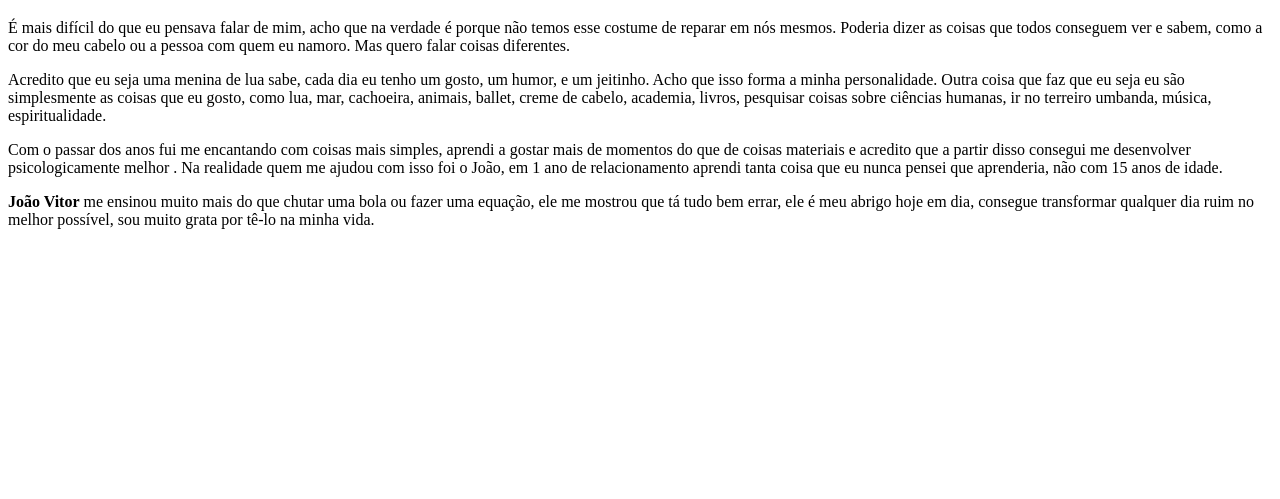
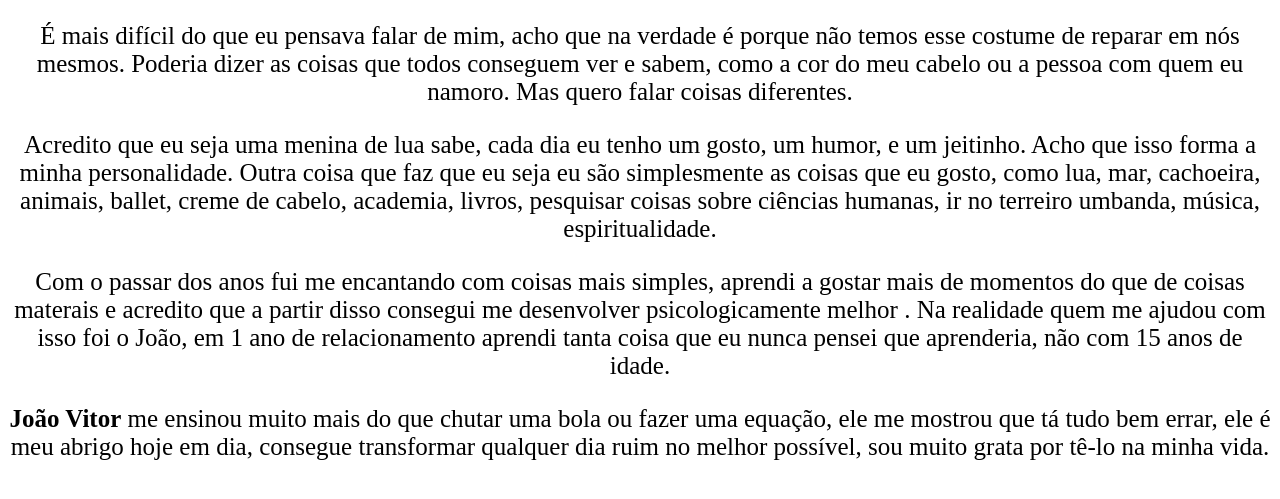
Before and after one commit to carolrcbatista/carolrcbatista, a plain HTML site: page indexac.html in a window 1280 px wide. Shown: the part 87-586 px from the top of the page. Drawn offline with Linux system fonts and the light colour scheme.

Commit message:
Add files via upload

```diff
--- a/indexac.html
+++ b/indexac.html
@@ -7,10 +7,10 @@
 </head>
 <body>
 <h1>eu</h1>
- <p>É mais difícil do que eu pensava falar de mim, acho que na verdade é porque não temos esse costume de reparar em nós mesmos. Poderia dizer as coisas que todos conseguem ver e sabem, como a cor do meu cabelo ou a pessoa com quem eu namoro. Mas quero falar coisas diferentes.</p>
-  <p>Acredito que eu seja uma menina de lua sabe, cada dia eu tenho um gosto, um humor, e um jeitinho. Acho que isso forma a minha personalidade. Outra coisa que faz que eu seja eu são simplesmente as coisas que eu gosto, como lua, mar, cachoeira, animais, ballet, creme de cabelo, academia, livros, pesquisar coisas sobre ciências humanas, ir no terreiro umbanda, música, espiritualidade.</p>
-     <p>Com o passar dos anos fui me encantando com coisas mais simples, aprendi a gostar mais de momentos do que de coisas materiais e acredito que a partir disso consegui me desenvolver psicologicamente melhor . Na realidade quem me ajudou com isso foi o João, em 1 ano de relacionamento aprendi tanta coisa que eu nunca pensei que aprenderia, não com 15 anos de idade.</p>
-      <p><strong>João Vitor</strong> me ensinou muito mais do que chutar uma bola ou fazer uma equação, ele me mostrou que tá tudo bem errar, ele é meu abrigo hoje em dia, consegue transformar qualquer dia ruim no melhor possível, sou muito grata por tê-lo na minha vida. </p>
+ <p style=" text-align: center ;font-size: 25px;">É mais difícil do que eu pensava falar de mim, acho que na verdade é porque não temos esse costume de reparar em nós mesmos. Poderia dizer as coisas que todos conseguem ver e sabem, como a cor do meu cabelo ou a pessoa com quem eu namoro. Mas quero falar coisas diferentes.</p>
+  <p style="text-align: center;font-size: 25px;">Acredito que eu seja uma menina de lua sabe, cada dia eu tenho um gosto, um humor, e um jeitinho. Acho que isso forma a minha personalidade. Outra coisa que faz que eu seja eu são simplesmente as coisas que eu gosto, como lua, mar, cachoeira, animais, ballet, creme de cabelo, academia, livros, pesquisar coisas sobre ciências humanas, ir no terreiro umbanda, música, espiritualidade.</p>
+     <p style="text-align: center;font-size: 25px;">Com o passar dos anos fui me encantando com coisas mais simples, aprendi a gostar mais de momentos do que de coisas materais e acredito que a partir disso consegui me desenvolver psicologicamente melhor . Na realidade quem me ajudou com isso foi o João, em 1 ano de relacionamento aprendi tanta coisa que eu nunca pensei que aprenderia, não com 15 anos de idade.</p>
+      <p  style="text-align: center;font-size: 25px;"><strong>João Vitor</strong> me ensinou muito mais do que chutar uma bola ou fazer uma equação, ele me mostrou que tá tudo bem errar, ele é meu abrigo hoje em dia, consegue transformar qualquer dia ruim no melhor possível, sou muito grata por tê-lo na minha vida. </p>
 
 </body>
 </html>
```
